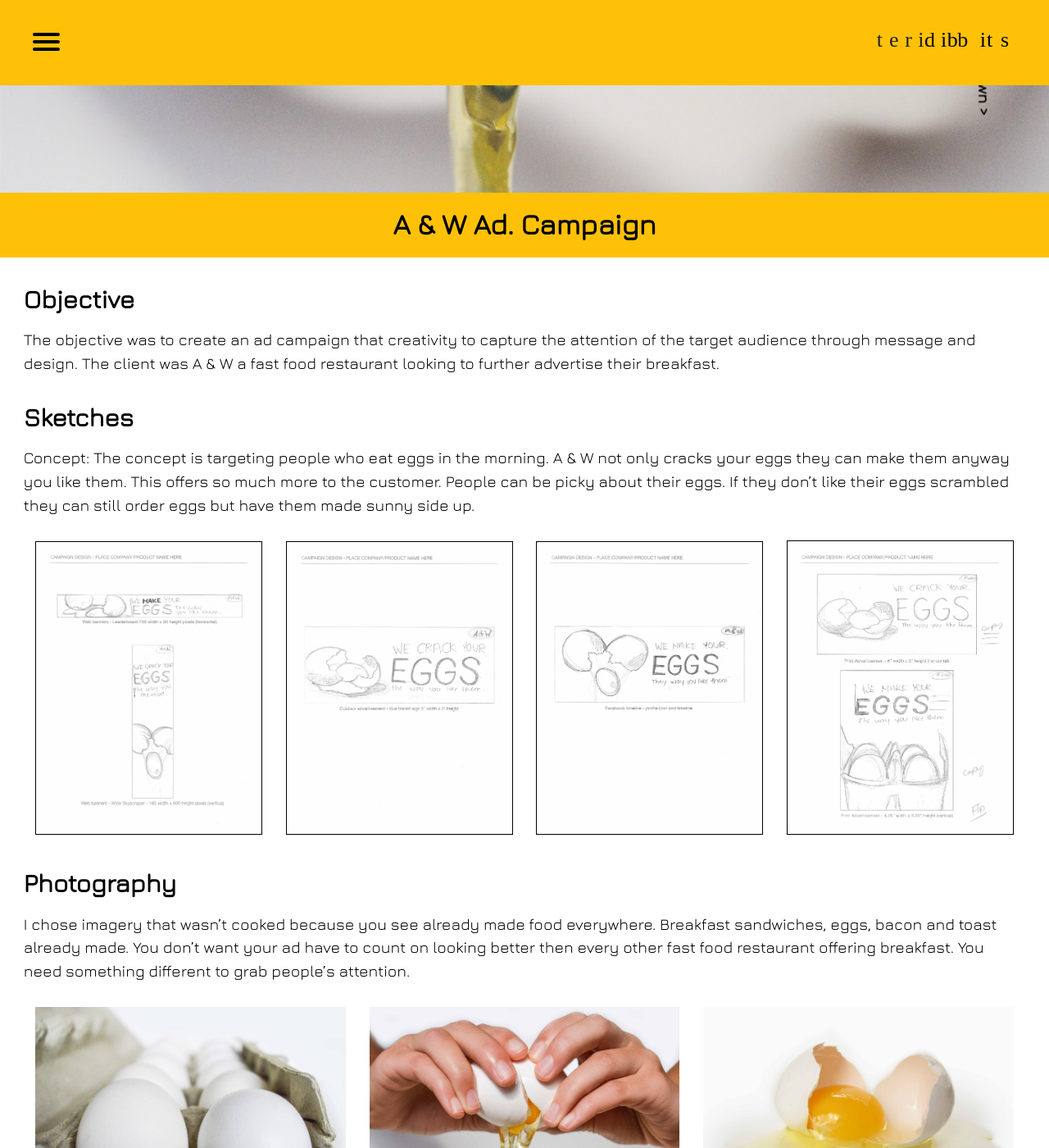
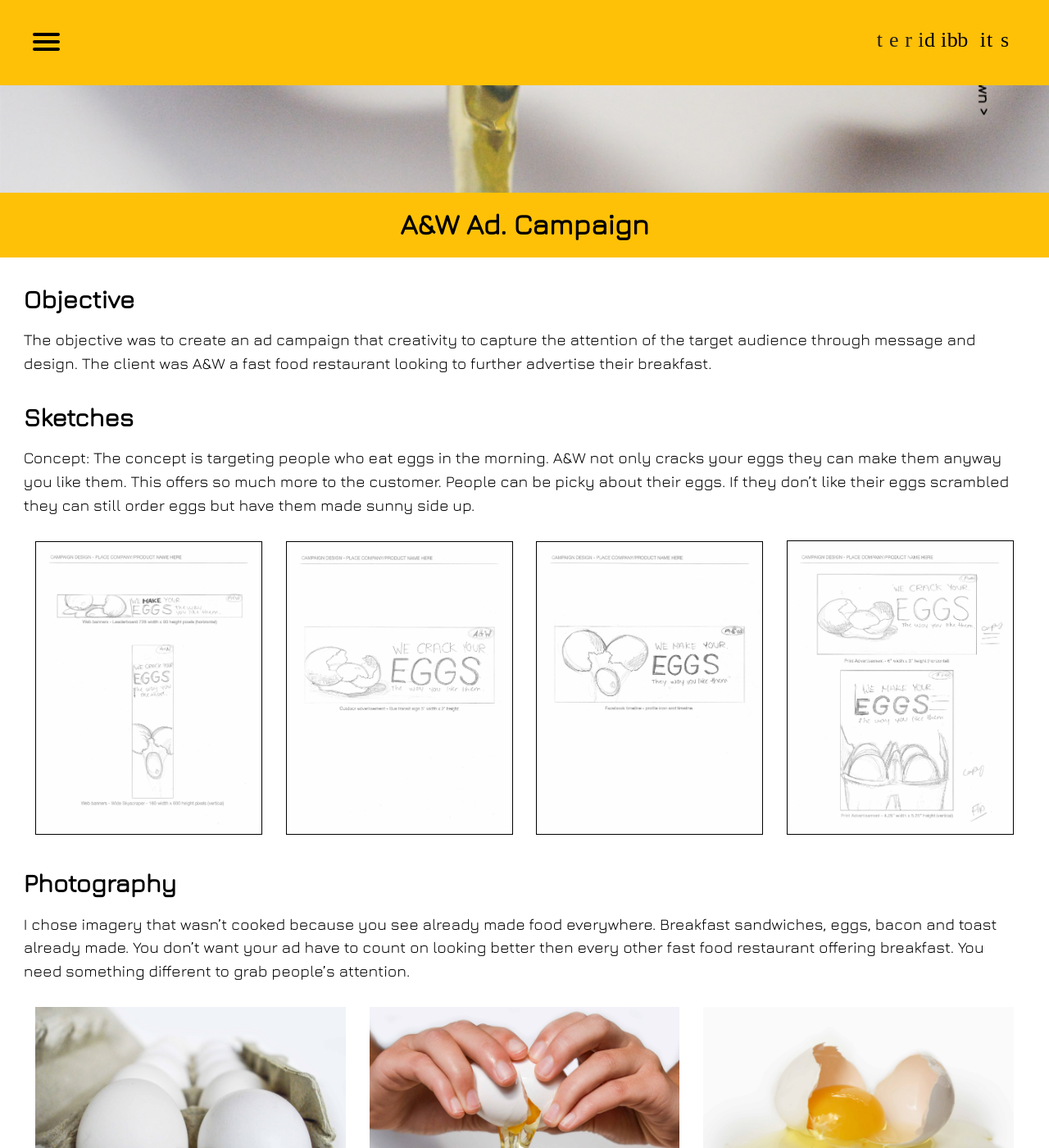
Before and after one commit to TeriDibbits/teridibbits.ca, a Jekyll site: the page built from pages/campaign.html, in a window 1280 px wide and 1400 px high, scrolled down 575 px. Shown: the whole window at 82% size. Built offline with Jekyll 4.4.1, drawn with Linux system fonts in a browser that asks for light colours.

```diff
--- a/_layouts/default.html
+++ b/_layouts/default.html
@@ -88,5 +88,8 @@
     <p class="island-1-2 micro copyright push-0">© <span itemprop="name">Teri Dibbits</span></p>
   </footer>
 
+<script src="{{site.baseurl}}/js/nav.js">
+
+</script>
 </body>
 </html>
--- a/css/main.css
+++ b/css/main.css
@@ -282,12 +282,13 @@ a:hover {
 
 #menu
 {
-  position: absolute;
-  width: 1440px;
-  height: 1000px;
-  margin: -100px 0 0 -50px;
+  position: fixed;
+  width: 100vw;
+  height: 100vh;
+  margin: 0 0 0 -50px;
   padding: 50px;
   padding-top: 125px;
+  top: 0;
 
   background: #ffc107;
   list-style-type: none;
--- /dev/null
+++ b/js/nav.js
@@ -0,0 +1,8 @@
+var checkbox=document.querySelector("#menuToggle input");
+var links=document.querySelectorAll("#menu a");
+
+[].forEach.call(links, function (link){
+  link.addEventListener("click", function (){
+    checkbox.checked=false;
+  })
+})
--- a/pages/campaign.html
+++ b/pages/campaign.html
@@ -4,13 +4,13 @@ banner_img: banner-campaign.jpg
 ---
 
   <main itemscope>
-    <h1 class="section-header gutter island-1-2 push-0">A & W Ad. Campaign</h1>
+    <h1 class="section-header gutter island-1-2 push-0">A&W Ad. Campaign</h1>
     <div class="island">
         <h2 class="push-1-2">Objective</h2>
-        <p class="push">The objective was to create an ad campaign that creativity to capture the attention of the target audience through message and design. The client was A & W a fast food restaurant looking to further advertise their breakfast.</p>
+        <p class="push">The objective was to create an ad campaign that creativity to capture the attention of the target audience through message and design. The client was A&W a fast food restaurant looking to further advertise their breakfast.</p>
       <div>
         <h2 class="push-1-2">Sketches</h2>
-        <p class="push">Concept: The concept is targeting people who eat eggs in the morning. A & W not only cracks your eggs they can make them anyway you like them. This offers so much more to the customer. People can be picky about their eggs. If they don’t like their eggs scrambled they can still order eggs but have them made sunny side up. </p>
+        <p class="push">Concept: The concept is targeting people who eat eggs in the morning. A&W not only cracks your eggs they can make them anyway you like them. This offers so much more to the customer. People can be picky about their eggs. If they don’t like their eggs scrambled they can still order eggs but have them made sunny side up. </p>
         <div class="grid grid-middle push">
           <div class="unit xs-1 s-1 m-1-2 l-1-4 xl-1-4 gutter-1-2">
             <img itemprop="image" class="sketch-img" src="{{site.baseurl}}/../images/sketch-2.jpg" alt="Sketches of web banners">
```
